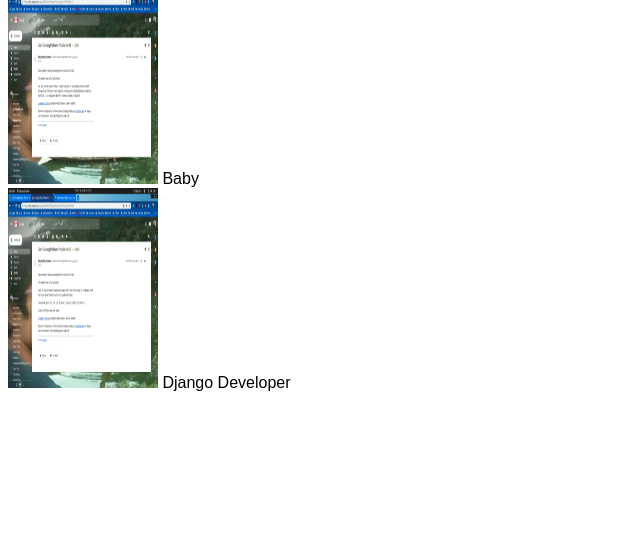
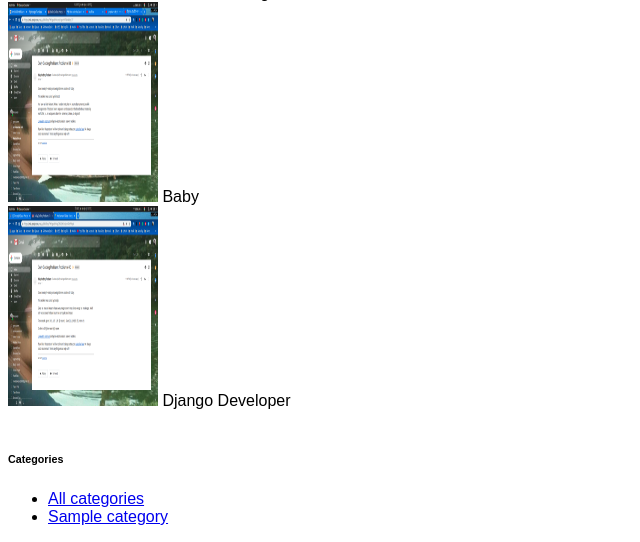
Before and after one commit to ProsenjitKumar/CleanBookLibrary, a Django app: template templates/books/book_lists.html in a window 1280 px wide. Shown: the part 1354-1896 px from the top of the page, without its empty margins (0-640 px from the left). Before the commit the page ends 1745 px from the top, so only its background shows below. Run offline with Django 3.2, Linux system fonts and the light colour scheme; data comes from the database, SQL or seed files in the repository; both versions use the stored data as it was after the commit; tables that the repository leaves empty hold one stand-in row (values such as "Sample post"); the template is opened without the code that fills it: values that come from a table or form of the project are taken from there, most other values are stand-ins (such as "Sample title", 1, 10 or a date in 2020).

Commit message:
category list added into markdown and single category details page

```diff
--- a/library/urls.py
+++ b/library/urls.py
@@ -1,13 +1,15 @@
 from django.conf.urls import re_path
 from .views import (
     BookList,
-    BookDetails
+    BookDetails,
+    SingleCategoryView,
 )
 
 #app_name = 'library'
 
 urlpatterns = [
     re_path('^$', BookList.as_view(), name='book_list'),
-    re_path('(?P<pk>\d+)', BookDetails.as_view(), name='book_details'),
-    #re_path('category/(?P<slug>[\w\-]+)/$', views.category, name='category')
+    re_path('(?P<pk>\d+)/', BookDetails.as_view(), name='book_details'),
+    re_path('(?P<pk>\d+)$', SingleCategoryView.as_view(), name='single_category_details'),
+    #re_path(<slug:slug>'category/(?P<slug>[\w\-]+)/$', views.category, name='category')
 ]
--- /dev/null
+++ b/templates/books/base.html
@@ -0,0 +1,152 @@
+<!DOCTYPE html>
+<html lang="en">
+<head>
+    <meta charset="UTF-8">
+    {% block title %}
+
+    {% endblock %}
+    <meta name="viewport" content="width=device-width, initial-scale=1">
+    <link rel="stylesheet" href="https://cdnjs.cloudflare.com/ajax/libs/font-awesome/4.7.0/css/font-awesome.min.css">
+    <style>
+        body {
+          font-family: Arial;
+        }
+
+        * {
+          box-sizing: border-box;
+        }
+
+        form.example input[type=text] {
+          padding: 10px;
+          font-size: 17px;
+          border: 1px solid grey;
+          float: left;
+          width: 80%;
+          background: #f1f1f1;
+        }
+
+        form.example button {
+          float: left;
+          width: 20%;
+          padding: 10px;
+          background: #2196F3;
+          color: white;
+          font-size: 17px;
+          border: 1px solid grey;
+          border-left: none;
+          cursor: pointer;
+        }
+
+        form.example button:hover {
+          background: #0b7dda;
+        }
+
+        form.example::after {
+          content: "";
+          clear: both;
+          display: table;
+        }
+
+         /* Navbar container */
+        .navbar {
+          overflow: hidden;
+          background-color: #333;
+          font-family: Arial;
+        }
+
+        /* Links inside the navbar */
+        .navbar a {
+          float: left;
+          font-size: 16px;
+          color: white;
+          text-align: center;
+          padding: 14px 16px;
+          text-decoration: none;
+        }
+
+        /* The dropdown container */
+        .dropdown {
+          float: left;
+          overflow: hidden;
+        }
+
+        /* Dropdown button */
+        .dropdown .dropbtn {
+          font-size: 16px;
+          border: none;
+          outline: none;
+          color: white;
+          padding: 14px 16px;
+          background-color: inherit;
+          font-family: inherit; /* Important for vertical align on mobile phones */
+          margin: 0; /* Important for vertical align on mobile phones */
+        }
+
+        /* Add a red background color to navbar links on hover */
+        .navbar a:hover, .dropdown:hover .dropbtn {
+          background-color: red;
+        }
+
+        /* Dropdown content (hidden by default) */
+        .dropdown-content {
+          display: none;
+          position: absolute;
+          background-color: #f9f9f9;
+          min-width: 160px;
+          box-shadow: 0px 8px 16px 0px rgba(0,0,0,0.2);
+          z-index: 1;
+        }
+
+        /* Links inside the dropdown */
+        .dropdown-content a {
+          float: none;
+          color: black;
+          padding: 12px 16px;
+          text-decoration: none;
+          display: block;
+          text-align: left;
+        }
+
+        /* Add a grey background color to dropdown links on hover */
+        .dropdown-content a:hover {
+          background-color: #ddd;
+        }
+
+        /* Show the dropdown menu on hover */
+        .dropdown:hover .dropdown-content {
+          display: block;
+        }
+
+     </style>
+</head>
+<body>
+
+<div class="navbar">
+  <a href="{% url 'book_list' %}">Home</a>
+  <div class="dropdown">
+    <button class="dropbtn">Category
+      <i class="fa fa-caret-down"></i>
+    </button>
+
+    <div class="dropdown-content">
+        {% for object in category_list %}
+       <a href="{% url 'single_category_details' object.pk %}">{{ object.name }}</a>
+        {% endfor %}
+    </div>
+
+  </div>
+
+</div>
+
+<br>
+<form class="example" action="" style="margin:auto;max-width:300px">
+  <input type="text" name='q' placeholder="Search...">
+  <button type="submit" value='{{ request.GET.q }}'><i class="fa fa-search"></i></button>
+</form><br>
+
+{% block content %}
+
+{% endblock %}
+
+</body>
+</html>
--- a/templates/books/book_lists.html
+++ b/templates/books/book_lists.html
@@ -1,153 +1,29 @@
-<!DOCTYPE html>
-<html lang="en">
-<head>
-    <meta charset="UTF-8">
-    <title>Home Book</title>
-    <meta name="viewport" content="width=device-width, initial-scale=1">
-    <link rel="stylesheet" href="https://cdnjs.cloudflare.com/ajax/libs/font-awesome/4.7.0/css/font-awesome.min.css">
-    <style>
-        body {
-          font-family: Arial;
-        }
-
-        * {
-          box-sizing: border-box;
-        }
-
-        form.example input[type=text] {
-          padding: 10px;
-          font-size: 17px;
-          border: 1px solid grey;
-          float: left;
-          width: 80%;
-          background: #f1f1f1;
-        }
-
-        form.example button {
-          float: left;
-          width: 20%;
-          padding: 10px;
-          background: #2196F3;
-          color: white;
-          font-size: 17px;
-          border: 1px solid grey;
-          border-left: none;
-          cursor: pointer;
-        }
-
-        form.example button:hover {
-          background: #0b7dda;
-        }
-
-        form.example::after {
-          content: "";
-          clear: both;
-          display: table;
-        }
-
-         /* Navbar container */
-        .navbar {
-          overflow: hidden;
-          background-color: #333;
-          font-family: Arial;
-        }
-
-        /* Links inside the navbar */
-        .navbar a {
-          float: left;
-          font-size: 16px;
-          color: white;
-          text-align: center;
-          padding: 14px 16px;
-          text-decoration: none;
-        }
-
-        /* The dropdown container */
-        .dropdown {
-          float: left;
-          overflow: hidden;
-        }
-
-        /* Dropdown button */
-        .dropdown .dropbtn {
-          font-size: 16px;
-          border: none;
-          outline: none;
-          color: white;
-          padding: 14px 16px;
-          background-color: inherit;
-          font-family: inherit; /* Important for vertical align on mobile phones */
-          margin: 0; /* Important for vertical align on mobile phones */
-        }
-
-        /* Add a red background color to navbar links on hover */
-        .navbar a:hover, .dropdown:hover .dropbtn {
-          background-color: red;
-        }
-
-        /* Dropdown content (hidden by default) */
-        .dropdown-content {
-          display: none;
-          position: absolute;
-          background-color: #f9f9f9;
-          min-width: 160px;
-          box-shadow: 0px 8px 16px 0px rgba(0,0,0,0.2);
-          z-index: 1;
-        }
-
-        /* Links inside the dropdown */
-        .dropdown-content a {
-          float: none;
-          color: black;
-          padding: 12px 16px;
-          text-decoration: none;
-          display: block;
-          text-align: left;
-        }
-
-        /* Add a grey background color to dropdown links on hover */
-        .dropdown-content a:hover {
-          background-color: #ddd;
-        }
-
-        /* Show the dropdown menu on hover */
-        .dropdown:hover .dropdown-content {
-          display: block;
-        }
-
-     </style>
-</head>
-<body>
-
-<div class="navbar">
-  <a href="{% url 'book_list' %}">Home</a>
-  <a href="#news">News</a>
-  <div class="dropdown">
-    <button class="dropbtn">Category
-      <i class="fa fa-caret-down"></i>
-    </button>
-      {% for object in book_list %}
-    <div class="dropdown-content">
-       <a href="#">{% for category in object.category.all %} {{ category }} {% endfor %}</a>
-    </div>
-  </div>
-    {% endfor %}
-</div>
-
-<br>
-<form class="example" action="" style="margin:auto;max-width:300px">
-  <input type="text" name='q' placeholder="Search...">
-  <button type="submit" value='{{ request.GET.q }}'><i class="fa fa-search"></i></button>
-</form>
-
+{% extends 'books/base.html' %}
+{% block title %}<title>Home</title>{% endblock %}
+{% block content %}
     {% for object in object_list %}
-
         <div>
             <label><a href="{% url 'book_details' object.pk %}"><img src="{{ MEDIA_URL }}{{ object.image.url }}" style="width: 150px;height: 200px"></a></label>
             {{ object.title }}<br>
         </div>
+    {% endfor %}<br>
 
-    {% endfor %}
 
-</body>
-</html>
+    <h6>Categories</h6>
+  {% if category_book_list %}
+    <ul>
+      <li class="category-item">
+        <a href="{% url 'book_list' %}">All categories</a>
+      </li>
+      {% for category in category_book_list %}
+        <li class="category-item">
+          <a href="{% url 'category' category.slug %}">{{ category.name }}</a>
+        </li>
+      {% endfor %}
+    </ul>
+  {% else %}
+      <p>No categories</p>
+  {% endif %}
+
+
+{% endblock %}
```
Also changed, not shown: library/views.py (+22 -25 lines), templates/books/category.html (added, +14 -0 lines), templates/books/single_category.html (added, +12 -0 lines), db.sqlite3, photo/book_photos/17359290_1779189492408509_3666930416336036757_o.jpg (deleted), photo/book_photos/17359290_1779189492408509_3666930416336036757_o_lDcuGDG.jpg (deleted), photo/book_photos/DSC02557.JPG (deleted), photo/book_photos/IMG_20180531_215946.jpg (deleted), photo/book_photos/Screenshot_from_2019-01-18_23-24-13.png (added), photo/book_photos/Screenshot_from_2019-01-20_23-22-53.png (added), 3 other files.
